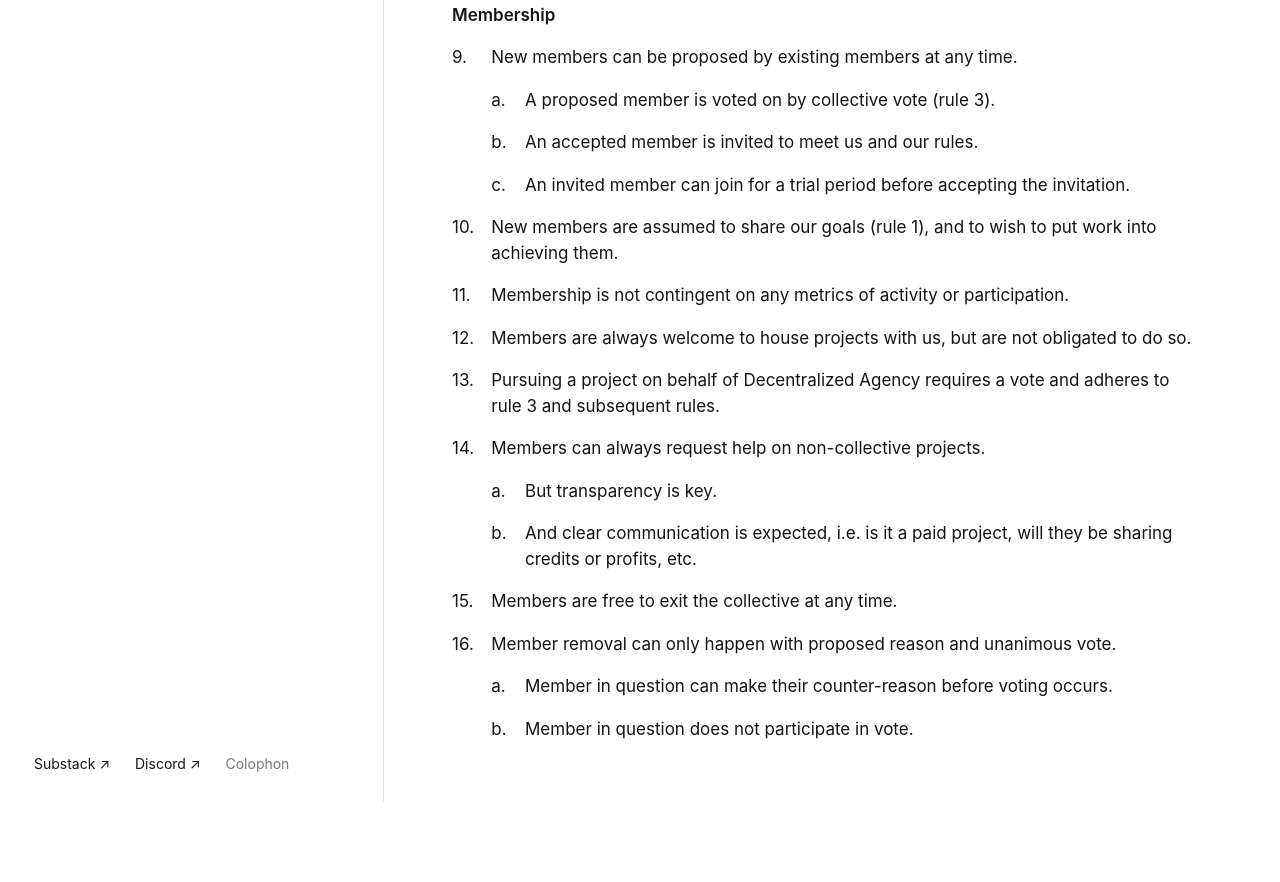
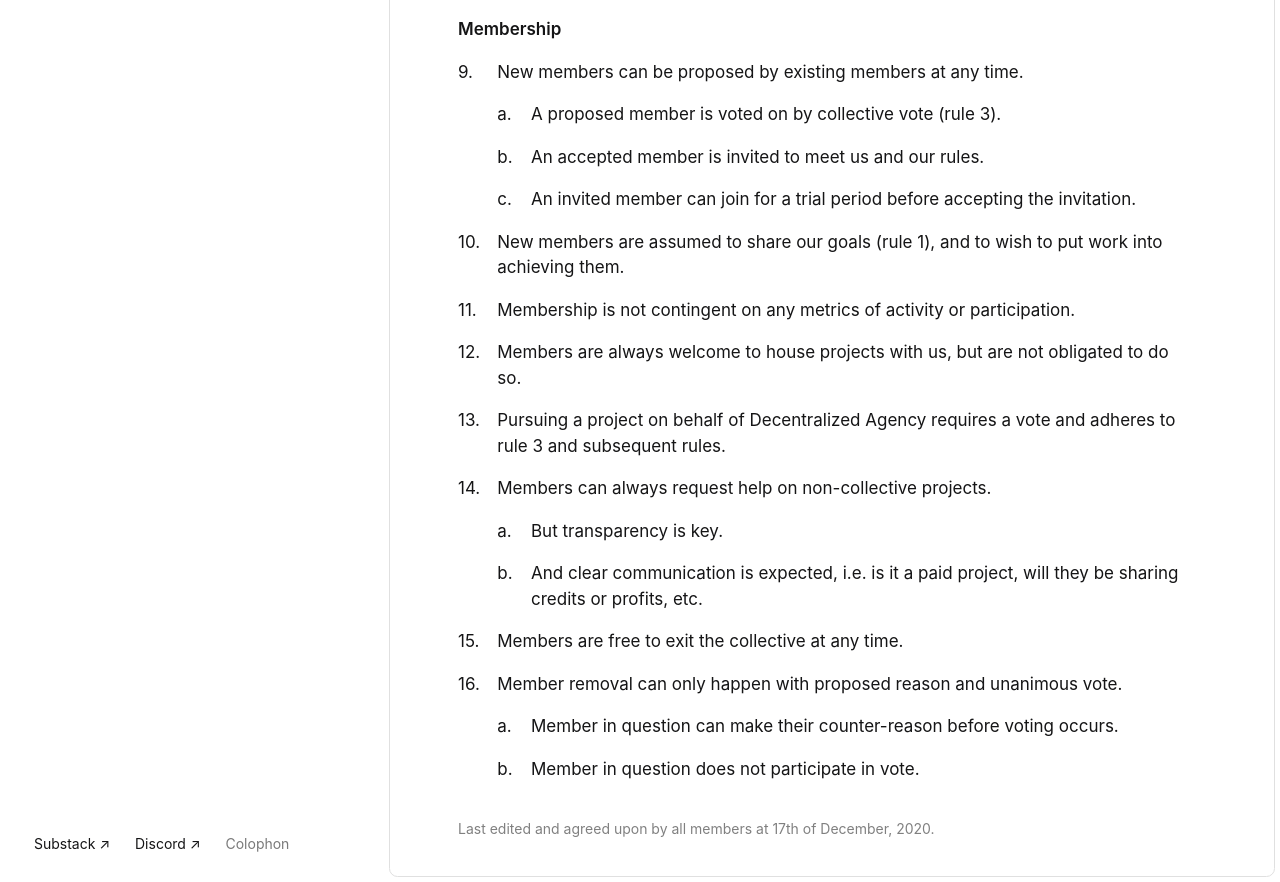
Before and after one commit to marcvermeeren/da-site, an Eleventy site: page content/rules.md in a window 1280 px wide. Shown: the part 1213-2095 px from the top of the page. Before the commit the page ends 2015 px from the top, so only its background shows below. Built offline with nearby package versions, Linux system fonts and the light colour scheme; Eleventy itself is replaced by a stand-in of ours; files that its build step writes are made by us from their sources.

Commit message:
iframe border-radius

```diff
--- a/content/rules.md
+++ b/content/rules.md
@@ -190,3 +190,4 @@ title: Decentralized Agency - Ground Rules
                 <td>Member in question does not participate in vote.</td>
             </tr>
         </table>
+<sub>Last edited and agreed upon by all members at 17th of December, 2020.</sub>
--- a/src/css/style.css
+++ b/src/css/style.css
@@ -16,6 +16,11 @@ body {
 h1, h2 {
     margin-top: 1em;
     font-weight: 600;
+}
+
+sub {
+    font-size: 14px;
+    color: grey;
 }
 
 a {
@@ -39,7 +44,10 @@ a:hover {
 .content{
     width: 70vw;
     flex: 1;
-    padding: 1.5em 4em;
+    padding: 2em 4em;
+    border-radius: 0.5em;
+    margin: 5px;
+    border: 1px solid #E0E0E0;
 }
 
 .content a {
@@ -57,7 +65,6 @@ a:hover {
     flex-direction: column;
     max-width: 30vw;
     background-color: white;
-    border-right: 1px solid #E0E0E0;
     padding: 2em 2em 1.5em 2em;
 }
 
@@ -118,6 +125,9 @@ a:hover {
     width: 70vw;
     flex: 1;
     overflow-y: hidden;
+    border-radius: 0.5em;
+    margin: 5px;
+    border: 1px solid #E0E0E0;
 }
 
 iframe {
@@ -172,12 +182,14 @@ iframe {
     .mobileWrapper {
         display: block;
     }
+    .frame {
+        display: none;
+    }
     .mobileIframe {
         height: 300px;
         margin: 2em 0;
-    }
-    .frame {
-        display: none;
+        border-radius: 0.5em;
+        overflow: hidden;
     }
     .content{
         display: block;
```
Also changed, not shown: 7 other files.
